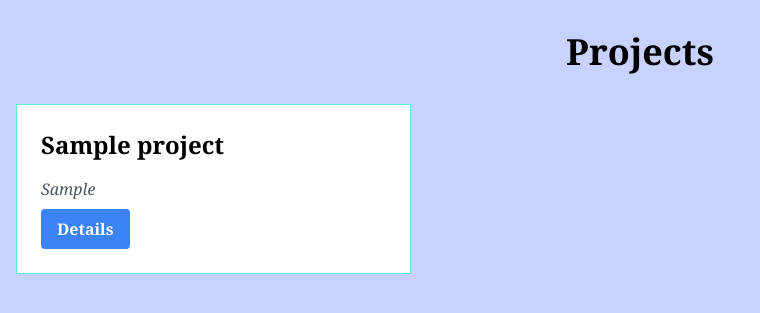
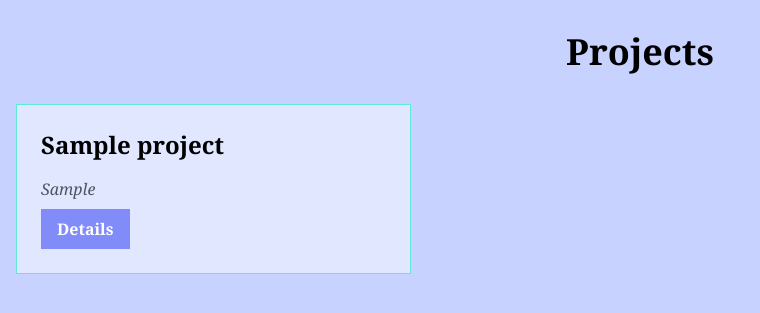
Before and after one commit to jwjacobson/portfolio, a Django app: page / in a window 1280 px wide. Shown: the top 313 px of the page, without its empty margins (0-760 px from the left). Run offline with Django 5.2, Linux system fonts and the light colour scheme; tables that the repository leaves empty hold one stand-in row (values such as "Sample post"); some libraries are stand-ins or nearby versions.

Commit message:
Adjust styling

```diff
--- a/portfolio/templates/portfolio/index.html
+++ b/portfolio/templates/portfolio/index.html
@@ -6,7 +6,7 @@
 
     <div id="projects" class="grid grid-cols-1 md:grid-cols-2 lg:grid-cols-3 gap-8">
         {% for project in projects %}
-        <div class="bg-white border border-teal-300 bg-indigo-100 p-6 hover:shadow-sm transition-shadow duration-300">
+        <div class="bg-indigo-100 border border-teal-300 bg-indigo-100 p-6 hover:shadow-sm transition-shadow duration-300">
             <h2 class="text-2xl font-semibold mb-4">{{ project.title }}</h2>
             <p class="text-gray-600 mb-2 italic">{{ project.blurb }}</p>
             <!-- <p class="text-gray-800 mb-4">{{ project.description }}</p> -->
@@ -20,7 +20,7 @@
                 Visit Project -->
             <!-- </a> -->
             <button
-                class="bg-blue-500 hover:bg-blue-700 text-white font-bold py-2 px-4 rounded"
+                class="bg-indigo-400 hover:bg-indigo-500 text-white font-bold py-2 px-4"
                 hx-get="{% url 'details' project.pk %}"
                 hx-target="#projects"
                 hx-swap="outerHTML"
```
